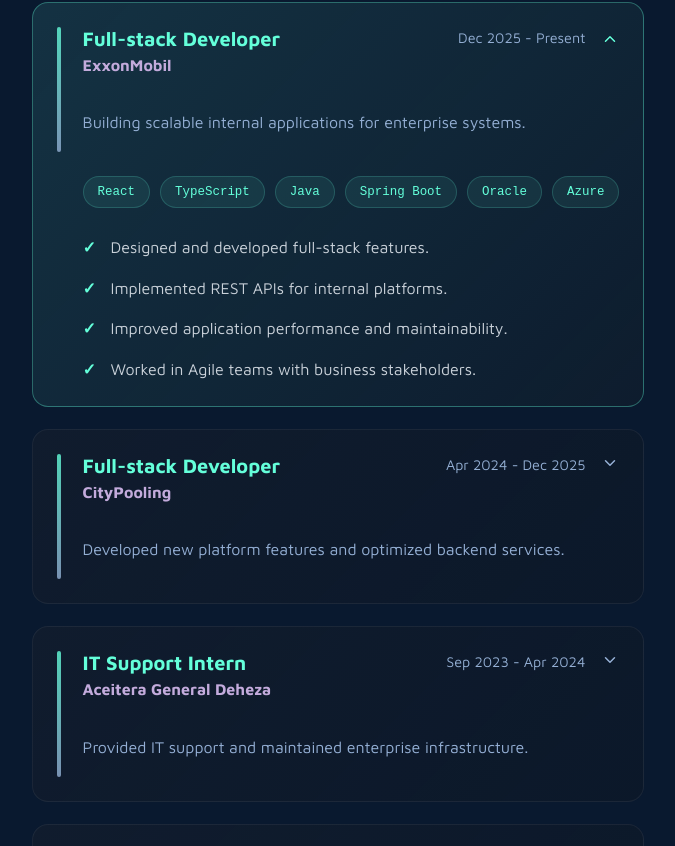
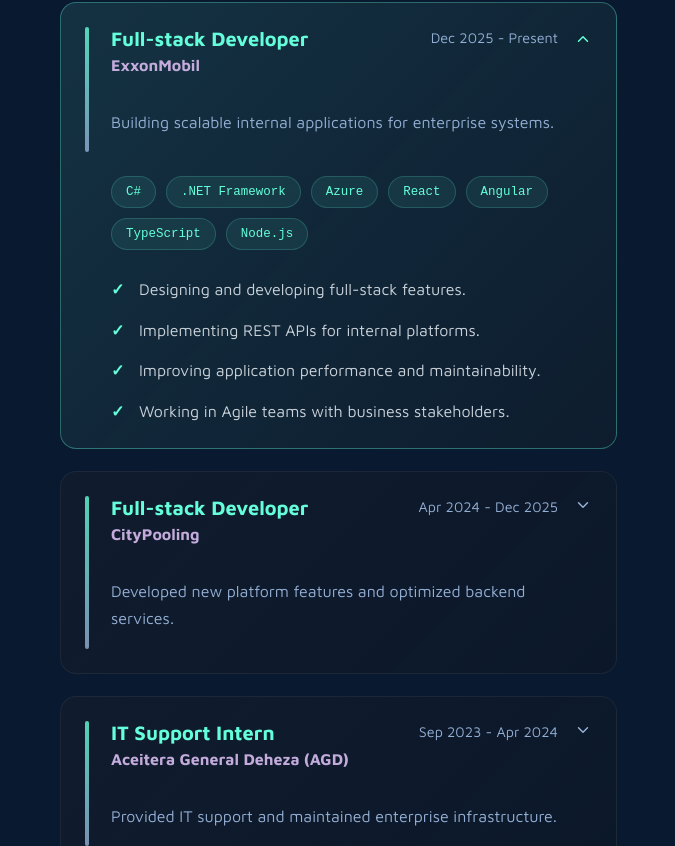
Before and after one commit to ValenButtignol/vbuttignol-portfolio, a React (Vite) app: page / in a window 1280 px wide. Shown: the part 1954-2800 px from the top of the page, without its empty margins (302-977 px from the left). Built offline with nearby package versions, Linux system fonts and the light colour scheme.

Commit message:
Fix experience components

```diff
--- a/src/components/Experience.tsx
+++ b/src/components/Experience.tsx
@@ -14,18 +14,19 @@
     shortDescription:
       "Building scalable internal applications for enterprise systems.",
     technologies: [
+      "C#",
+      ".NET Framework",
+      "Azure",
       "React",
+      "Angular",
       "TypeScript",
-      "Java",
-      "Spring Boot",
-      "Oracle",
-      "Azure",
+      "Node.js",
     ],
     details: [
-      "Designed and developed full-stack features.",
-      "Implemented REST APIs for internal platforms.",
-      "Improved application performance and maintainability.",
-      "Worked in Agile teams with business stakeholders.",
+      "Designing and developing full-stack features.",
+      "Implementing REST APIs for internal platforms.",
+      "Improving application performance and maintainability.",
+      "Working in Agile teams with business stakeholders.",
     ],
   },
   {
@@ -35,10 +36,10 @@
     shortDescription:
       "Developed new platform features and optimized backend services.",
     technologies: [
-      "React",
+      "Dart",
+      "Flutter",
+      "Google Cloud Platform",
       "Node.js",
-      "Express",
-      "MongoDB",
     ],
     details: [
       "Developed new product features.",
@@ -49,7 +50,7 @@
   },
   {
     title: "IT Support Intern",
-    company: "Aceitera General Deheza",
+    company: "Aceitera General Deheza (AGD)",
     period: "Sep 2023 - Apr 2024",
     shortDescription:
       "Provided IT support and maintained enterprise infrastructure.",
@@ -67,14 +68,16 @@
   },
   {
     title: "Teaching Assistant",
-    company: "UNRC",
+    company: "National Univerity of Rio Cuarto",
     period: "Feb 2022 - Dec 2024",
     shortDescription:
       "Mentored students and collaborated in course development.",
     technologies: [
+      "Python",
+      "Flask",
+      "SQLite",
       "Java",
-      "Algorithms",
-      "Data Structures",
+      "Oracle",
     ],
     details: [
       "Mentored undergraduate students.",
@@ -89,159 +92,117 @@
   const [openIndex, setOpenIndex] = useState<number | null>(0);
 
   const toggleCard = (index: number) => {
-    setOpenIndex((prev) => (prev === index ? null : index));
+    setOpenIndex(prev => (prev === index ? null : index));
   };
 
   return (
     <Element name="experience">
-
       <section className="section-wrapper">
-
         <div className="section-title">
           <h2 className="lb-font bold">Experience</h2>
         </div>
 
         <div className="experience-container">
-
           {experiences.map((exp, index) => (
-          <motion.div
-            layout
+            <div
               key={exp.company}
               className={`experience-card ${
                 openIndex === index ? "active" : ""
               }`}
-            transition={{
-              layout: {
-                duration: 0.35,
-              },
-            }}
             >
-            <motion.div
-              layout
+              <div
                 className="experience-header"
                 onClick={() => toggleCard(index)}
               >
                 <div className="experience-marker" />
 
                 <div className="experience-main">
-
                   <div className="experience-title-row">
-
                     <div>
-
-                    <h3 className="lb-font">
-                      {exp.title}
-                    </h3>
-
-                    <h4 className="smoothpurple-font">
-                      {exp.company}
-                    </h4>
-
+                      <h3 className="lb-font">{exp.title}</h3>
+                      <h4 className="smoothpurple-font">{exp.company}</h4>
                     </div>
 
                     <div className="experience-right">
-
                       <span className="timeline-period gray-font">
                         {exp.period}
                       </span>
 
                       <motion.div
                         animate={{
-                        rotate:
-                          openIndex === index
-                            ? 180
-                            : 0,
+                          rotate: openIndex === index ? 180 : 0,
                         }}
                         transition={{
                           duration: 0.25,
+                          ease: "easeOut",
                         }}
                       >
                         <ChevronDown size={18} />
                       </motion.div>
-
                     </div>
-
                   </div>
 
                   <p className="timeline-description gray-font">
                     {exp.shortDescription}
                   </p>
-
                 </div>
-
-            </motion.div>
+              </div>
 
               <AnimatePresence initial={false}>
                 {openIndex === index && (
                   <motion.div
-                  layout
                     className="experience-details"
                     initial={{
                       height: 0,
-                    opacity: 0,
                     }}
                     animate={{
                       height: "auto",
-                    opacity: 1,
                     }}
                     exit={{
                       height: 0,
-                    opacity: 0,
                     }}
                     transition={{
                       duration: 0.35,
-                    ease: "easeInOut",
+                      ease: [0.22, 1, 0.36, 1],
                     }}
+                    style={{ overflow: "hidden" }}
                   >
                     <motion.div
-                    className="tech-stack"
+                      className="experience-content"
                       initial={{
                         opacity: 0,
-                      y: -10,
+                        y: -8,
                       }}
                       animate={{
                         opacity: 1,
                         y: 0,
                       }}
+                      exit={{
+                        opacity: 0,
+                        y: -8,
+                      }}
                       transition={{
-                      delay: 0.1,
+                        duration: 0.22,
                       }}
                     >
+                      <div className="tech-stack">
                         {exp.technologies.map((tech) => (
-                      <span key={tech}>
-                        {tech}
-                      </span>
+                          <span key={tech}>{tech}</span>
                         ))}
+                      </div>
+
+                      <ul className="experience-list">
+                        {exp.details.map((detail) => (
+                          <li key={detail}>{detail}</li>
+                        ))}
+                      </ul>
                     </motion.div>
-
-                  <motion.ul
-                    className="experience-list"
-                    initial={{
-                      opacity: 0,
-                      y: -10,
-                    }}
-                    animate={{
-                      opacity: 1,
-                      y: 0,
-                    }}
-                    transition={{
-                      delay: 0.15,
-                    }}
-                  >
-                    {exp.details.map((detail) => (
-                      <li key={detail}>
-                        {detail}
-                      </li>
-                    ))}
-                  </motion.ul>
                   </motion.div>
                 )}
               </AnimatePresence>
-          </motion.div>
+            </div>
           ))}
-
         </div>
-
       </section>
     </Element>
   );
--- a/src/styles/experience.css
+++ b/src/styles/experience.css
@@ -1,5 +1,5 @@
 .experience-container {
-    max-width: 900px;
+    max-width: 557px;
     margin: 0 auto;
     display: flex;
     flex-direction: column;
@@ -12,7 +12,6 @@
 .experience-card {
     border: 1px solid rgba(255,255,255,.06);
     border-radius: 16px;
-
     background:
         linear-gradient(
             135deg,
@@ -22,8 +21,9 @@
 
     overflow: hidden;
 
+    will-change: transform;
+
     transition:
-        transform .3s ease,
         border-color .3s ease,
         box-shadow .3s ease,
         background .3s ease;
@@ -31,40 +31,28 @@
 
 .experience-card:hover {
     transform: translateY(-4px);
-
     border-color: rgba(100,255,218,.25);
-
-    box-shadow:
-        0 20px 40px rgba(0,0,0,.25);
+    box-shadow: 0 20px 40px rgba(0,0,0,.25);
 }
 
 .experience-card.active {
-
     border-color:#64ffda55;
-
     background:
         linear-gradient(
             135deg,
             rgba(26,64,78,.65),
             rgba(18,31,45,.55)
         );
-
 }
 
 /* ---------------- Header ---------------- */
 
 .experience-header {
-
     display:flex;
-
     gap:22px;
-
     align-items:flex-start;
-
     padding:24px;
-
     cursor:pointer;
-
 }
 
 .experience-header:active{
@@ -74,227 +62,157 @@
 /* ---------------- Marker ---------------- */
 
 .experience-marker{
-
     width:4px;
-
     align-self:stretch;
-
     border-radius:999px;
-
     background:
         linear-gradient(
             180deg,
             #64ffda,
             #94afd4
         );
-
     opacity:.8;
-
     transition:.3s;
-
 }
 
 .experience-card:hover .experience-marker{
-
     opacity:1;
-
-    box-shadow:
-        0 0 18px rgba(100,255,218,.4);
-
+    box-shadow: 0 0 18px rgba(100,255,218,.4);
 }
 
 /* ---------------- Main ---------------- */
 
 .experience-main{
-
     flex:1;
-
 }
 
 /* ---------------- Top row ---------------- */
 
 .experience-title-row{
-
     display:flex;
-
     justify-content:space-between;
-
     align-items:flex-start;
-
     gap:20px;
-
 }
 
 .experience-title-row h3{
-
     margin:0;
-
     font-size:1.25rem;
-
 }
 
 .experience-title-row h4{
-
     margin-top:6px;
-
     font-size:1rem;
-
 }
 
 .experience-right{
-
     display:flex;
-
     align-items:center;
-
     gap:16px;
-
     flex-shrink:0;
-
 }
 
 .timeline-period{
-
     white-space:nowrap;
-
     font-size:.9rem;
-
 }
 
 /* ---------------- Description ---------------- */
 
 .timeline-description{
-
     margin-top:14px;
-
     line-height:1.7;
-
     max-width:650px;
-
 }
 
 /* ---------------- Expand ---------------- */
 
 .experience-details{
+    overflow:hidden;
+}
 
-    overflow:hidden;
-
-    padding:
-
-        0
-
-        24px
-
-        24px
-
-        calc(24px + 26px);
-
+.experience-content{
+    padding:0 24px 24px calc(24px + 26px);
 }
 
 /* ---------------- Tech Stack ---------------- */
 
 .tech-stack{
-
     display:flex;
-
     flex-wrap:wrap;
-
+    align-items:flex-start;
     gap:10px;
-
     margin-bottom:26px;
 
+    max-width:520px;
 }
 
 .tech-stack span{
+    display:inline-flex;
+    align-items:center;
+    white-space:nowrap;
+    flex:0 0 auto;
 
     padding:8px 14px;
-
     border-radius:999px;
 
     background:rgba(100,255,218,.08);
-
     border:1px solid rgba(100,255,218,.18);
 
     color:#64ffda;
+    font-size:.78rem;
+    font-family:"JetBrains Mono", monospace;
 
-    font-size:.78rem;
-
-    font-family:
-        "JetBrains Mono",
-        monospace;
-
-    transition:.25s;
-
+    transition:
+        background-color .25s ease,
+        border-color .25s ease,
+        box-shadow .25s ease,
+        transform .25s ease;
 }
 
 .tech-stack span:hover{
-
     transform:translateY(-2px);
-
     background:rgba(100,255,218,.16);
-
+    border-color:rgba(100,255,218,.3);
+    box-shadow:0 6px 16px rgba(100,255,218,.12);
 }
-
 /* ---------------- List ---------------- */
 
 .experience-list{
-
     list-style:none;
-
     padding:0;
-
     margin:0;
-
 }
 
 .experience-list li{
-
     position:relative;
-
     padding-left:28px;
-
     margin-bottom:14px;
-
     line-height:1.65;
-
     color:#c9d1d9;
-
 }
 
 .experience-list li:last-child{
-
     margin-bottom:0;
-
 }
 
 .experience-list li::before{
-
     content:"✓";
-
     position:absolute;
-
     left:0;
-
     color:#64ffda;
-
     font-weight:bold;
-
 }
 
 /* ---------------- Chevron ---------------- */
 
 .experience-right svg{
-
     color:#94afd4;
-
     transition:.3s;
-
 }
 
 .experience-card.active .experience-right svg{
-
     color:#64ffda;
-
 }
 
 /* ---------------- Responsive ---------------- */
@@ -302,107 +220,70 @@
 @media (max-width:768px){
 
     .experience-container{
-
         padding:0 20px;
-
     }
 
     .experience-header{
-
         padding:20px;
-
     }
 
     .experience-title-row{
-
         flex-direction:column;
-
     }
 
     .experience-right{
-
         width:100%;
-
         justify-content:space-between;
-
     }
 
     .experience-details{
-
-        padding:
-
-            0
-
-            20px
-
-            20px
-
-            calc(20px + 26px);
-
+        padding: 0 20px 20px calc(20px + 26px);
     }
-
 }
 
 @media (max-width:480px){
 
     .experience-container{
-
         padding:0 14px;
-
     }
 
     .experience-header{
-
         gap:16px;
-
         padding:16px;
-
     }
 
     .experience-title-row h3{
-
         font-size:1.05rem;
-
     }
 
     .experience-title-row h4{
-
         font-size:.9rem;
-
     }
 
     .timeline-period{
-
         font-size:.8rem;
-
     }
 
     .timeline-description{
-
         font-size:.9rem;
-
     }
 
-    .experience-details{
+    .experience-content{
+        padding:0 10px 10px 10px;
+    }
 
-        padding:
-
-            0
-
-            16px
-
-            16px
-
-            calc(16px + 20px);
-
+    .tech-stack{
+        gap:8px;
+        margin-bottom:22px;
     }
 
     .tech-stack span{
-
         font-size:.72rem;
-
         padding:7px 12px;
-
     }
 
+    .experience-list li{
+        padding-left:22px;
+        line-height:1.6;
+    }
 }
```
Also changed, not shown: src/components/Header.tsx (+5 -4 lines), src/components/Introduction.tsx (+4 -3 lines), src/styles/introduction.css (+8 -4 lines). Lines whose indentation alone changed are shown as unchanged.
